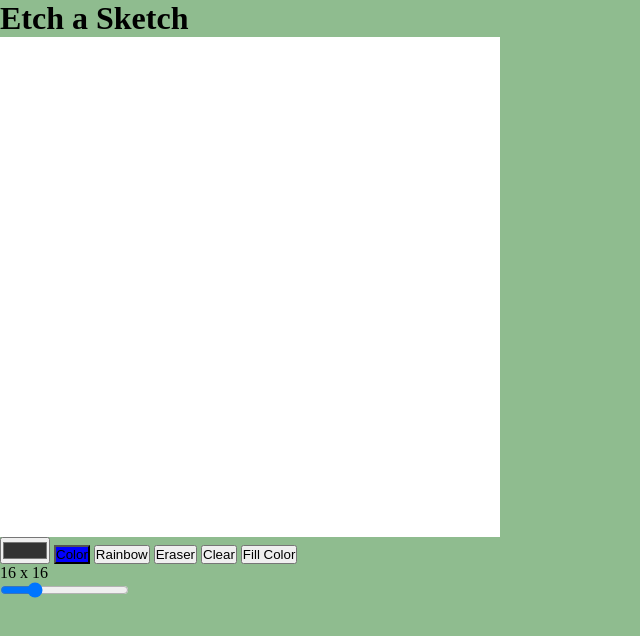
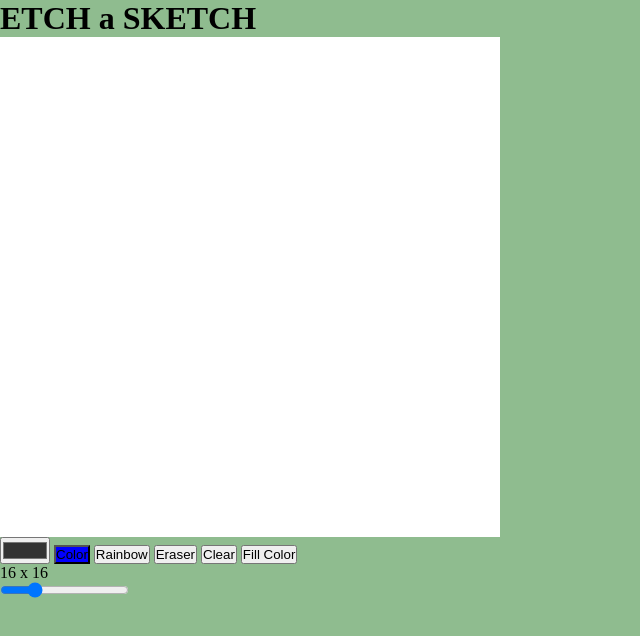
Before and after one commit to gabistanciu24/etch-a-sketch, a plain HTML site: page index.html in a window 1280 px wide. Shown: the whole page, without its empty margins (0-640 px from the left). Drawn offline with Linux system fonts and the light colour scheme.

Commit message:
Change title to uppercase

```diff
--- a/index.html
+++ b/index.html
@@ -16,7 +16,7 @@
   </head>
   <body>
     <header>
-      <h1>Etch a Sketch</h1>
+      <h1>ETCH a SKETCH</h1>
     </header>
     <main>
       <div class="board"></div>
```
